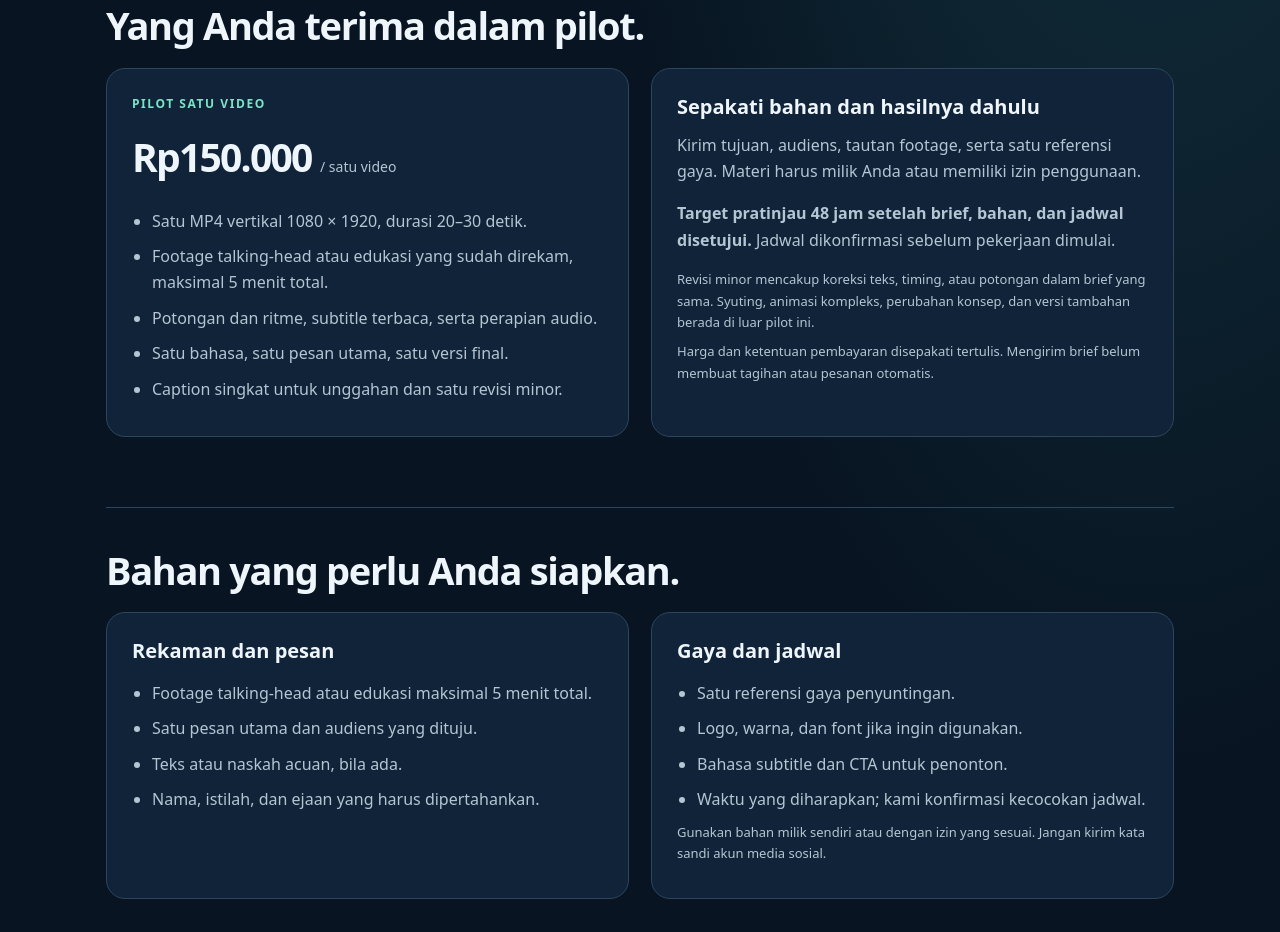
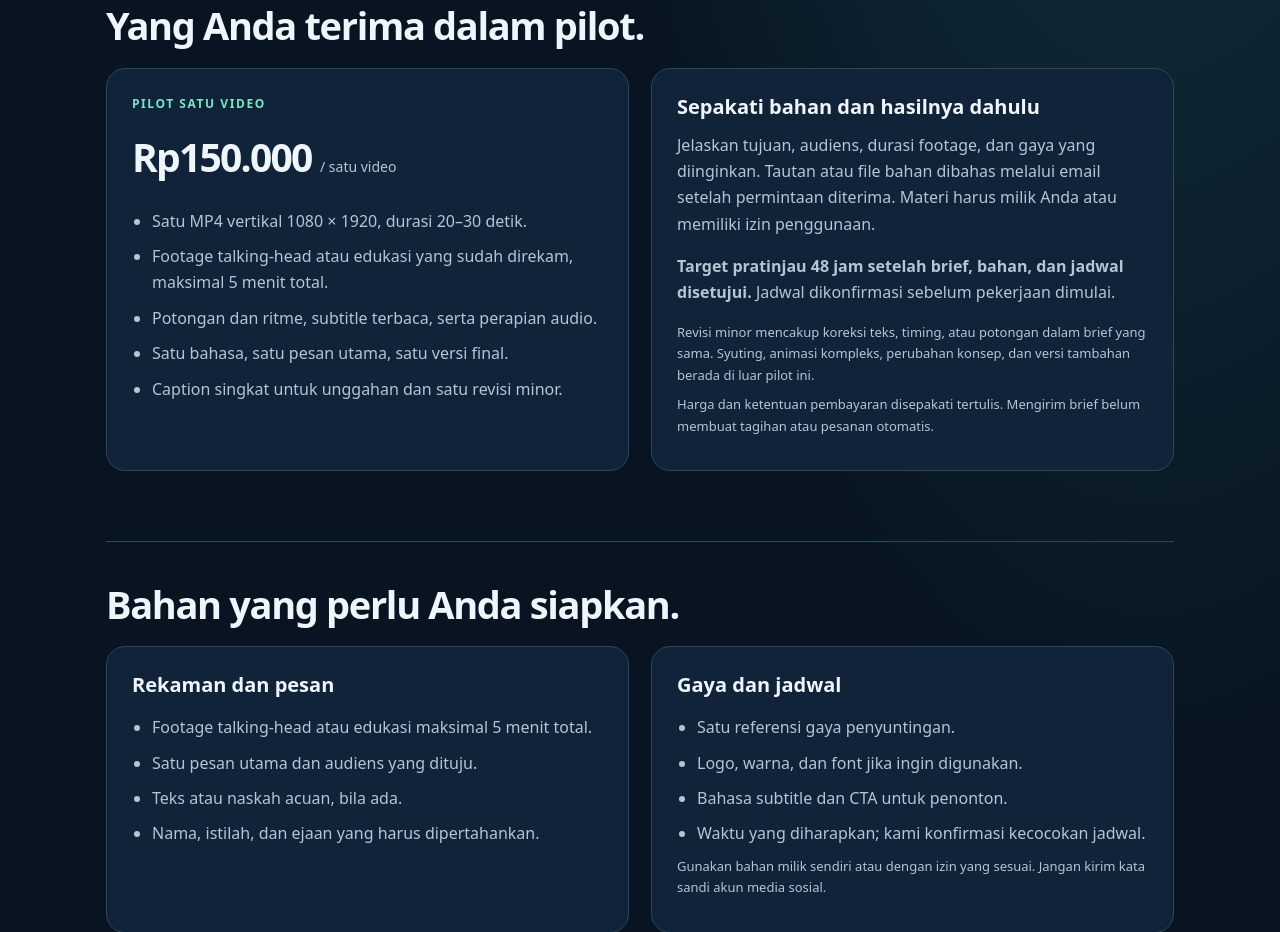
Before and after one commit to muhammadzakyasshidqy-commits/aiwallet-studio-qz-2026, a plain HTML site: page video-editing.html in a window 1280 px wide. Shown: the part 958-1890 px from the top of the page. Drawn offline with Linux system fonts and the light colour scheme; no server answers.

Commit message:
Match brief instructions to canonical inquiry form

```diff
--- a/video-editing.html
+++ b/video-editing.html
@@ -21,7 +21,7 @@ main{max-width:1120px;margin:auto;padding:0 26px 52px}.nav{display:flex;align-it
 <li>Potongan dan ritme, subtitle terbaca, serta perapian audio.</li>
 <li>Satu bahasa, satu pesan utama, satu versi final.</li>
 <li>Caption singkat untuk unggahan dan satu revisi minor.</li>
-</ul></article><article class="card"><h3>Sepakati bahan dan hasilnya dahulu</h3><p>Kirim tujuan, audiens, tautan footage, serta satu referensi gaya. Materi harus milik Anda atau memiliki izin penggunaan.</p><p><strong>Target pratinjau 48 jam setelah brief, bahan, dan jadwal disetujui.</strong> Jadwal dikonfirmasi sebelum pekerjaan dimulai.</p><p class="note">Revisi minor mencakup koreksi teks, timing, atau potongan dalam brief yang sama. Syuting, animasi kompleks, perubahan konsep, dan versi tambahan berada di luar pilot ini.</p><p class="note">Harga dan ketentuan pembayaran disepakati tertulis. Mengirim brief belum membuat tagihan atau pesanan otomatis.</p></article></div></section>
+</ul></article><article class="card"><h3>Sepakati bahan dan hasilnya dahulu</h3><p>Jelaskan tujuan, audiens, durasi footage, dan gaya yang diinginkan. Tautan atau file bahan dibahas melalui email setelah permintaan diterima. Materi harus milik Anda atau memiliki izin penggunaan.</p><p><strong>Target pratinjau 48 jam setelah brief, bahan, dan jadwal disetujui.</strong> Jadwal dikonfirmasi sebelum pekerjaan dimulai.</p><p class="note">Revisi minor mencakup koreksi teks, timing, atau potongan dalam brief yang sama. Syuting, animasi kompleks, perubahan konsep, dan versi tambahan berada di luar pilot ini.</p><p class="note">Harga dan ketentuan pembayaran disepakati tertulis. Mengirim brief belum membuat tagihan atau pesanan otomatis.</p></article></div></section>
 <section class="section"><h2>Bahan yang perlu Anda siapkan.</h2><div class="split"><article class="card"><h3>Rekaman dan pesan</h3><ul><li>Footage talking-head atau edukasi maksimal 5 menit total.</li><li>Satu pesan utama dan audiens yang dituju.</li><li>Teks atau naskah acuan, bila ada.</li><li>Nama, istilah, dan ejaan yang harus dipertahankan.</li></ul></article><article class="card"><h3>Gaya dan jadwal</h3><ul><li>Satu referensi gaya penyuntingan.</li><li>Logo, warna, dan font jika ingin digunakan.</li><li>Bahasa subtitle dan CTA untuk penonton.</li><li>Waktu yang diharapkan; kami konfirmasi kecocokan jadwal.</li></ul><p class="note">Gunakan bahan milik sendiri atau dengan izin yang sesuai. Jangan kirim kata sandi akun media sosial.</p></article></div></section>
 <section class="section"><h2>Alur pekerjaan satu video.</h2><div class="cards"><article class="card"><span class="number">01</span><h3>Kirim satu brief</h3><p>Jelaskan siapa yang menonton, pesan utama, durasi bahan, dan gaya yang Anda inginkan.</p></article><article class="card"><span class="number">02</span><h3>Sepakati pekerjaan</h3><p>Kami konfirmasi kecocokan footage, hasil akhir, harga, jadwal, revisi, dan pembayaran.</p></article><article class="card"><span class="number">03</span><h3>Tinjau dan terima</h3><p>Tinjau pratinjau, sampaikan satu revisi minor bila diperlukan, lalu terima MP4 dan caption singkat.</p></article></div></section>
 <section class="section"><h2>Lihat contoh yang tersedia.</h2><p class="muted">Demo animasi di atas adalah latihan internal pengubahan format, dengan narasi sintetis. Tautan berikut adalah konten edukasi dari kanal sendiri. Keduanya bukan pekerjaan klien atau contoh hasil edit talking-head klien.</p><div class="cards">
```
